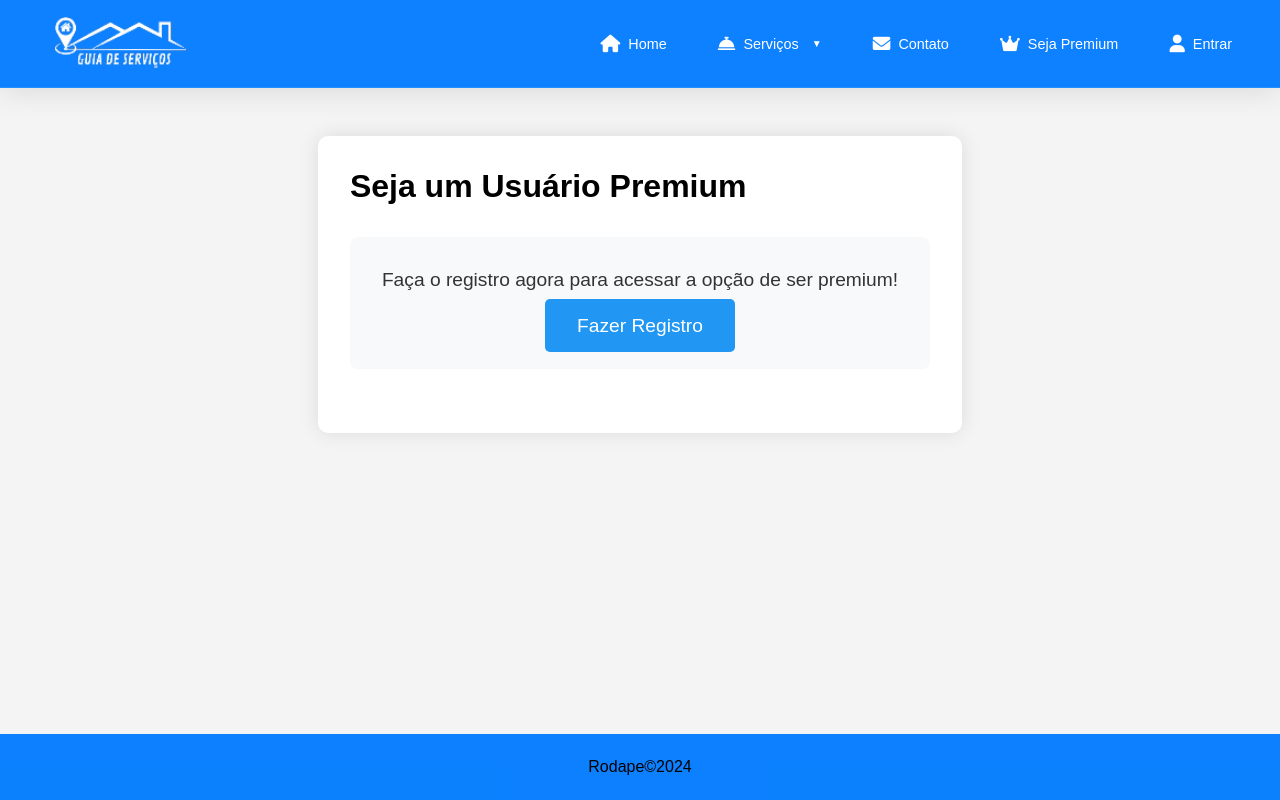
After one commit to oguustavo/GuiadeServi-osTCC, a Node server app: page /premium in a window 1280 px wide. The commit adds this page. Run offline with Node 20, Linux system fonts and the light colour scheme; some libraries are stand-ins or nearby versions.

Commit message:
Adicionar funcionalidade de usuário premium: incluir rotas premiumt

```diff
--- /dev/null
+++ b/controllers/PremiumController.js
@@ -0,0 +1,17 @@
+const User = require('../models/User')
+
+module.exports = class PremiumController {
+    static async showPremiumPage(req, res) {
+        if (!req.session.userid) {
+            res.render('premium/premium', {
+                notLogged: true,
+                message: 'Faça o registro agora para acessar a opção de ser premium!'
+            })
+            return
+        }
+
+        res.render('premium/premium', {
+            notLogged: false
+        })
+    }
+}
--- a/index.js
+++ b/index.js
@@ -17,6 +17,7 @@ const EventosControllers = require('./controllers/EventosControllers')
 const eventosRoutes = require('./routes/eventosRoutes')
 const authRoutes = require('./routes/authRoutes')
 const adminRoutes = require('./routes/adminRoutes')
+const premiumRoutes = require('./routes/premiumRoutes')
 
 app.engine('handlebars', exphbs.engine({
     helpers: {
@@ -83,6 +84,7 @@ app.use((req, res, next) => {
 app.use('/eventos', eventosRoutes)
 app.use('/', authRoutes)
 app.use('/admin', adminRoutes)
+app.use('/', premiumRoutes)
 app.get('/', EventosControllers.showEventos)
 
 app.use(express.static('public'))
--- a/models/User.js
+++ b/models/User.js
@@ -23,5 +23,9 @@ const User = db.define('User',{
         type: DataTypes.BOOLEAN,
         defaultValue: false,
     },
+    isPremium: {
+        type: DataTypes.BOOLEAN,
+        defaultValue: false,
+    }
 })
 module.exports = User
--- a/views/layouts/main.handlebars
+++ b/views/layouts/main.handlebars
@@ -38,6 +38,7 @@
             </li>
 
             <li><a href="/contato"><i class="fas fa-envelope"></i>Contato</a></li>
+            <li><a href="/premium"><i class="fas fa-crown"></i>Seja Premium</a></li>
             {{#if session.userid}}
                 <li><a href="/logout"><i class="fas fa-sign-out-alt"></i>Sair</a></li>
             {{else}}
--- /dev/null
+++ b/views/premium/premium.handlebars
@@ -0,0 +1,92 @@
+<div class="premium-container">
+    <h1>Seja um Usuário Premium</h1>
+
+    {{#if messages.message}}
+        <div class="message">
+            {{messages.message}}
+        </div>
+    {{/if}}
+
+    {{#if notLogged}}
+        <div class="register-message">
+            <p>{{message}}</p>
+            <a href="/register" class="register-button">Fazer Registro</a>
+        </div>
+    {{else}}
+        <div class="premium-benefits">
+            <h2>Benefícios Premium</h2>
+            <ul>
+                <li><i class="fas fa-check"></i> Acesso antecipado a novos recursos</li>
+                <li><i class="fas fa-check"></i> Suporte prioritário</li>
+                <li><i class="fas fa-check"></i> Conteúdo exclusivo</li>
+                <li><i class="fas fa-check"></i> Sem anúncios</li>
+            </ul>
+        </div>
+    {{/if}}
+</div>
+
+<style>
+.premium-container {
+    max-width: 800px;
+    margin: 2rem auto;
+    padding: 2rem;
+    background-color: #fff;
+    border-radius: 10px;
+    box-shadow: 0 0 20px rgba(0,0,0,0.1);
+}
+
+.register-message {
+    text-align: center;
+    padding: 2rem;
+    background-color: #f8f9fa;
+    border-radius: 8px;
+    margin: 2rem 0;
+}
+
+.register-message p {
+    font-size: 1.2rem;
+    margin-bottom: 1.5rem;
+    color: #333;
+}
+
+.register-button {
+    background-color: #2196F3;
+    color: white;
+    text-decoration: none;
+    padding: 1rem 2rem;
+    border-radius: 5px;
+    font-size: 1.2rem;
+    transition: background-color 0.3s;
+}
+
+.register-button:hover {
+    background-color: #1976D2;
+}
+
+.premium-benefits {
+    margin: 2rem 0;
+}
+
+.premium-benefits ul {
+    list-style: none;
+    padding: 0;
+}
+
+.premium-benefits li {
+    margin: 1rem 0;
+    font-size: 1.1rem;
+}
+
+.premium-benefits i {
+    color: #4CAF50;
+    margin-right: 10px;
+}
+
+.message {
+    padding: 1rem;
+    margin: 1rem 0;
+    border-radius: 5px;
+    background-color: #4CAF50;
+    color: white;
+}
+</style>
```
Also changed, not shown: routes/premiumRoutes.js (added, +7 -0 lines).
